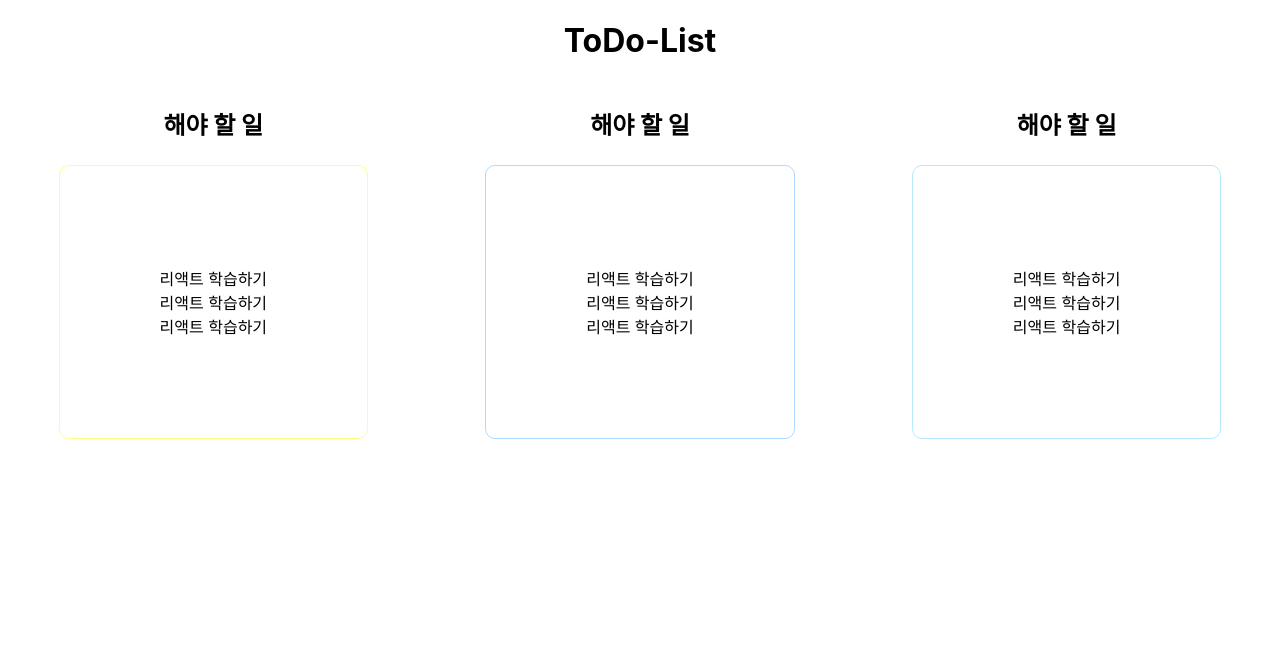
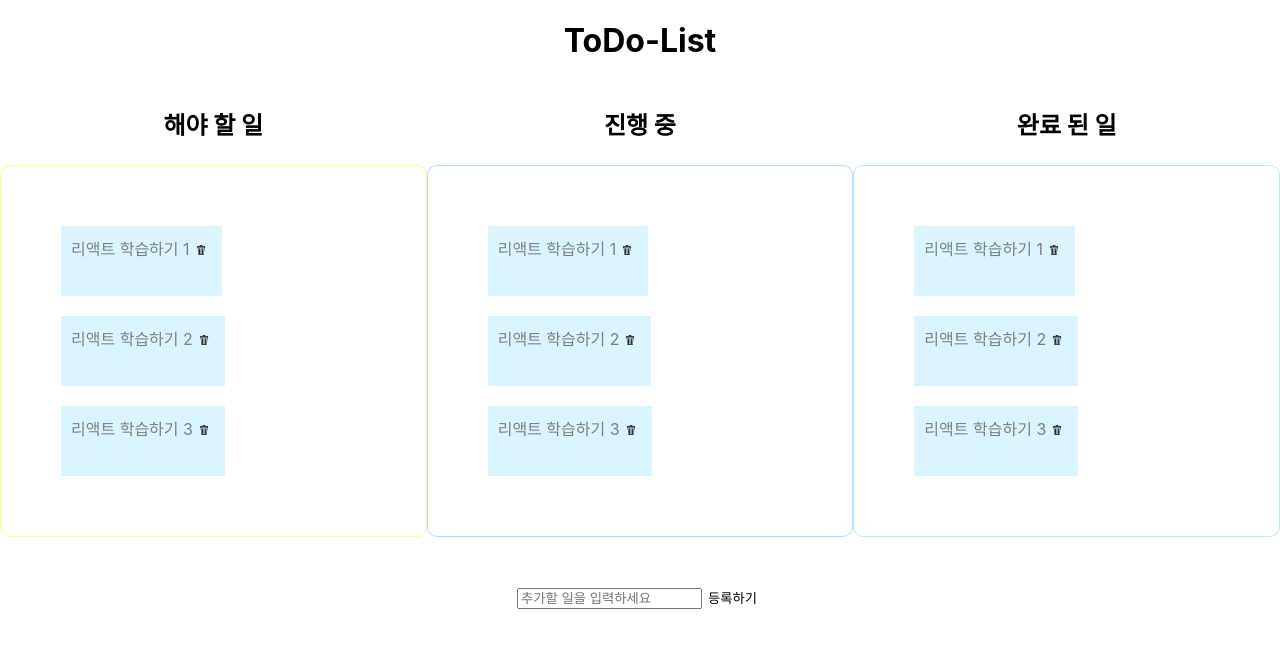
Before and after one commit to hyunjunyong/react-study, a React (Create React App) app: page / in a window 1280 px wide. Shown: the top 648 px of the page. Built offline with nearby package versions, Linux system fonts and the light colour scheme.

Commit message:
데이터 전송

```diff
--- a/src/App.css
+++ b/src/App.css
@@ -41,19 +41,36 @@ section{
   display: flex;
   justify-content: space-around;
 }
+footer{
+  margin-top: 50px;
+}
 ul{
   padding:0;
   margin:0;
+  display: flex;
+  flex-wrap: wrap;
+  justify-content: space-between;
 }
 li{
+  position: relative;
+  margin:10px;
   list-style-type: none;
+  background-color: #DAF5FF;
+  color:gray;
+  height:50px;
+  padding:10px;
+}
+button{
+  border:0;
+  outline:0;
+  background-color: transparent;
 }
 .wrap{
 
 }
 .wrap .section{
   border-radius: 10px;
-  padding: 100px;
+  padding: 50px;
 }
 .Todo-wrap .section{
   border:1px solid #FEFF86;
--- a/src/App.jsx
+++ b/src/App.jsx
@@ -3,8 +3,51 @@ import './App.css'
 import ToDo from './components/ToDo'
 import Doing from './components/Doing'
 import Done from './components/Done'
+import CreateDo from './components/CreateDo'
 
 const App = () => {
+  const doList = [
+    {
+      id: 1,
+      do: '리액트 학습하기 1',
+    },
+    {
+      id: 2,
+      do: '리액트 학습하기 2',
+    },
+    {
+      id: 3,
+      do: '리액트 학습하기 3',
+    },
+  ]
+  const DoneList = [
+    {
+      id: 1,
+      do: '리액트 학습하기 1',
+    },
+    {
+      id: 2,
+      do: '리액트 학습하기 2',
+    },
+    {
+      id: 3,
+      do: '리액트 학습하기 3',
+    },
+  ]
+  const DoingList = [
+    {
+      id: 1,
+      do: '리액트 학습하기 1',
+    },
+    {
+      id: 2,
+      do: '리액트 학습하기 2',
+    },
+    {
+      id: 3,
+      do: '리액트 학습하기 3',
+    },
+  ]
   return (
     <div className="App">
       <header>
@@ -12,10 +55,13 @@ const App = () => {
       </header>
 
       <section>
-        <ToDo></ToDo>
-        <Doing></Doing>
-        <Done></Done>
+        <ToDo doList={doList}></ToDo>
+        <Doing DoingList={DoingList}></Doing>
+        <Done DoneList={DoneList}></Done>
       </section>
+      <footer>
+        <CreateDo />
+      </footer>
     </div>
   )
 }
--- /dev/null
+++ b/src/components/CreateDo.jsx
@@ -0,0 +1,17 @@
+import React from 'react'
+
+const CreateDo = ({ onChange, username, onCreate }) => {
+  return (
+    <div>
+      <input
+        type="text"
+        placeholder="추가할 일을 입력하세요"
+        onChange={onChange}
+        value={username}
+      />
+      <button onClick={onCreate}>등록하기</button>
+    </div>
+  )
+}
+
+export default CreateDo
--- a/src/components/Doing.jsx
+++ b/src/components/Doing.jsx
@@ -1,18 +1,18 @@
 import React from 'react'
-
-const Doing = () => {
+import List from './List'
+const Doing = ({ DoingList }) => {
   return (
-    <div class="Doing-wrap wrap">
-      <div class="header">
+    <div className="Doing-wrap wrap">
+      <div className="header">
         <h2>
-          <p>해야 할 일</p>
+          <p>진행 중</p>
         </h2>
       </div>
-      <div class="section">
+      <div className="section">
         <ul>
-          <li>리액트 학습하기</li>
-          <li>리액트 학습하기</li>
-          <li>리액트 학습하기</li>
+          {DoingList.map((list) => (
+            <List list={list} key={list.id} />
+          ))}
         </ul>
       </div>
     </div>
--- a/src/components/Done.jsx
+++ b/src/components/Done.jsx
@@ -1,18 +1,18 @@
 import React from 'react'
-
-const Done = () => {
+import List from './List'
+const Done = ({ DoneList }) => {
   return (
-    <div class="Done-wrap wrap">
-      <div class="header">
+    <div className="Done-wrap wrap">
+      <div className="header">
         <h2>
-          <p>해야 할 일</p>
+          <p>완료 된 일</p>
         </h2>
       </div>
-      <div class="section">
+      <div className="section">
         <ul>
-          <li>리액트 학습하기</li>
-          <li>리액트 학습하기</li>
-          <li>리액트 학습하기</li>
+          {DoneList.map((list) => (
+            <List list={list} key={list.id} />
+          ))}
         </ul>
       </div>
     </div>
--- /dev/null
+++ b/src/components/List.jsx
@@ -0,0 +1,20 @@
+import React from 'react'
+import Delete from '../images/delete.png'
+
+const List = ({ list }) => {
+  const imgStyle = {
+    width: '10px',
+    height: '10px',
+  }
+
+  return (
+    <li>
+      {list.do}
+      <button>
+        <img src={Delete} alt="" style={imgStyle} />
+      </button>
+    </li>
+  )
+}
+
+export default List
--- a/src/components/ToDo.jsx
+++ b/src/components/ToDo.jsx
@@ -1,18 +1,18 @@
 import React from 'react'
-
-const Todo = () => {
+import List from './List'
+const Todo = ({ doList }) => {
   return (
-    <div class="Todo-wrap wrap">
-      <div class="header">
+    <div className="Todo-wrap wrap">
+      <div className="header">
         <h2>
           <p>해야 할 일</p>
         </h2>
       </div>
-      <div class="section">
+      <div className="section">
         <ul>
-          <li>리액트 학습하기</li>
-          <li>리액트 학습하기</li>
-          <li>리액트 학습하기</li>
+          {doList.map((list) => (
+            <List list={list} key={list.id} />
+          ))}
         </ul>
       </div>
     </div>
```
Also changed, not shown: src/images/delete.png (added), src/logo.svg (deleted).
